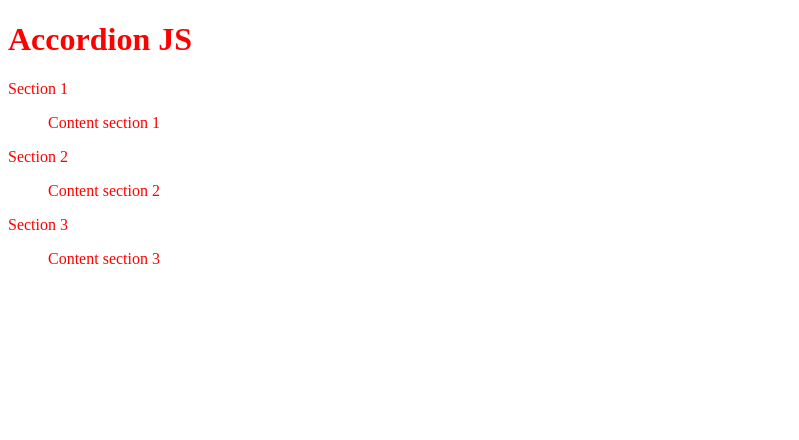
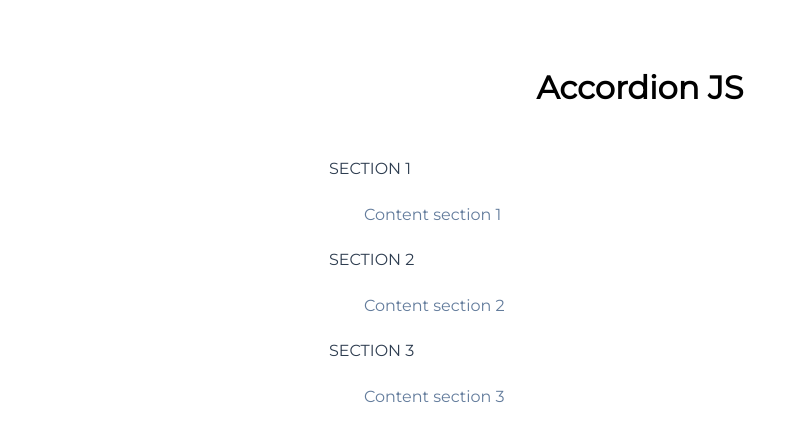
Before and after one commit to GemmaGarcias/accordion-frontend, a website built with webpack: page src/index.html in a window 1280 px wide. Shown: the whole page, without its empty margins (0-799 px from the left). Built offline with nearby package versions, Linux system fonts and the light colour scheme.

Commit message:
feat: add scss styles to accordion * create scss files, add some styles

```diff
--- a/src/Accordion/Accordion.js
+++ b/src/Accordion/Accordion.js
@@ -20,8 +20,8 @@ class Accordion {
 
   render() {
     return `
-    <h1>Accordion JS</h1>
-    <dl>
+    <h1 class='title'>Accordion JS</h1>
+    <dl class='accordion'>
       ${data.map((dataSection, index) =>
         new Section(dataSection).render()
       ).join('')}
--- a/src/Content/Content.js
+++ b/src/Content/Content.js
@@ -5,7 +5,7 @@ class Content {
 
   render () {
     return `
-      <dd>
+      <dd class='accordion__section__content'>
         <p>${this.text}</p>
       </dd>`;
   }
--- a/src/Section/Section.js
+++ b/src/Section/Section.js
@@ -8,7 +8,7 @@ class Section {
   render() {
     let content = new Content(this.content).render();
     return `
-    <dt>${this.title}</dt>${content}`;
+    <dt class='accordion__section'>${this.title}</dt>${content}`;
   }
 }
 
--- a/src/index.html
+++ b/src/index.html
@@ -1,12 +1,15 @@
 <!DOCTYPE html>
 <html>
   <head>
-    <meta charset="utf-8">
+    <meta charset="UTF-8">
+    <meta name="viewport" content="width=device-width, initial-scale=1.0">
+    <meta http-equiv="X-UA-Compatible" content="ie=edge">
     <link rel="stylesheet" type="text/css" media="screen" href="<%=htmlWebpackPlugin.files.chunks.main.css %>">
     <title>Schibsted frontend</title>
+    <link href="https://fonts.googleapis.com/css?family=Montserrat" rel="stylesheet">
   </head>
   <body>
-    <div id='main'></div>
+    <div id='main' class='container'></div>
     <script src="<%= htmlWebpackPlugin.files.chunks.main.entry %>"></script>
   </body>
 </html>
--- /dev/null
+++ b/src/scss/_accordion.scss
@@ -0,0 +1,18 @@
+.accordion {
+  width: 50%;
+  .accordion__section {
+    height: 40px;
+    margin: 5px;
+    line-height: 2.5;
+    color: #2e3d50;
+    cursor: pointer;
+    text-transform: uppercase;
+  }
+  .accordion__section__content {
+    display: block;
+    color: #637c9c;
+    &.active{
+      display: block;
+    }
+  }
+}
--- /dev/null
+++ b/src/scss/_base.scss
@@ -0,0 +1,15 @@
+body, html {
+  font-family: 'Montserrat', sans-serif;
+}
+
+.title {
+  margin-top: 60px;
+}
+
+
+.container {
+  display: flex;
+  align-items: center;
+  flex-direction: column;
+  flex-wrap: wrap;
+}
--- /dev/null
+++ b/src/scss/_colors.scss
@@ -0,0 +1 @@
+$dark-blue: '#2e3d50';
--- a/src/scss/main.scss
+++ b/src/scss/main.scss
@@ -1,3 +1,3 @@
-div {
-  color: red
-}
+@import './base';
+@import './colors';
+@import './accordion';
```
